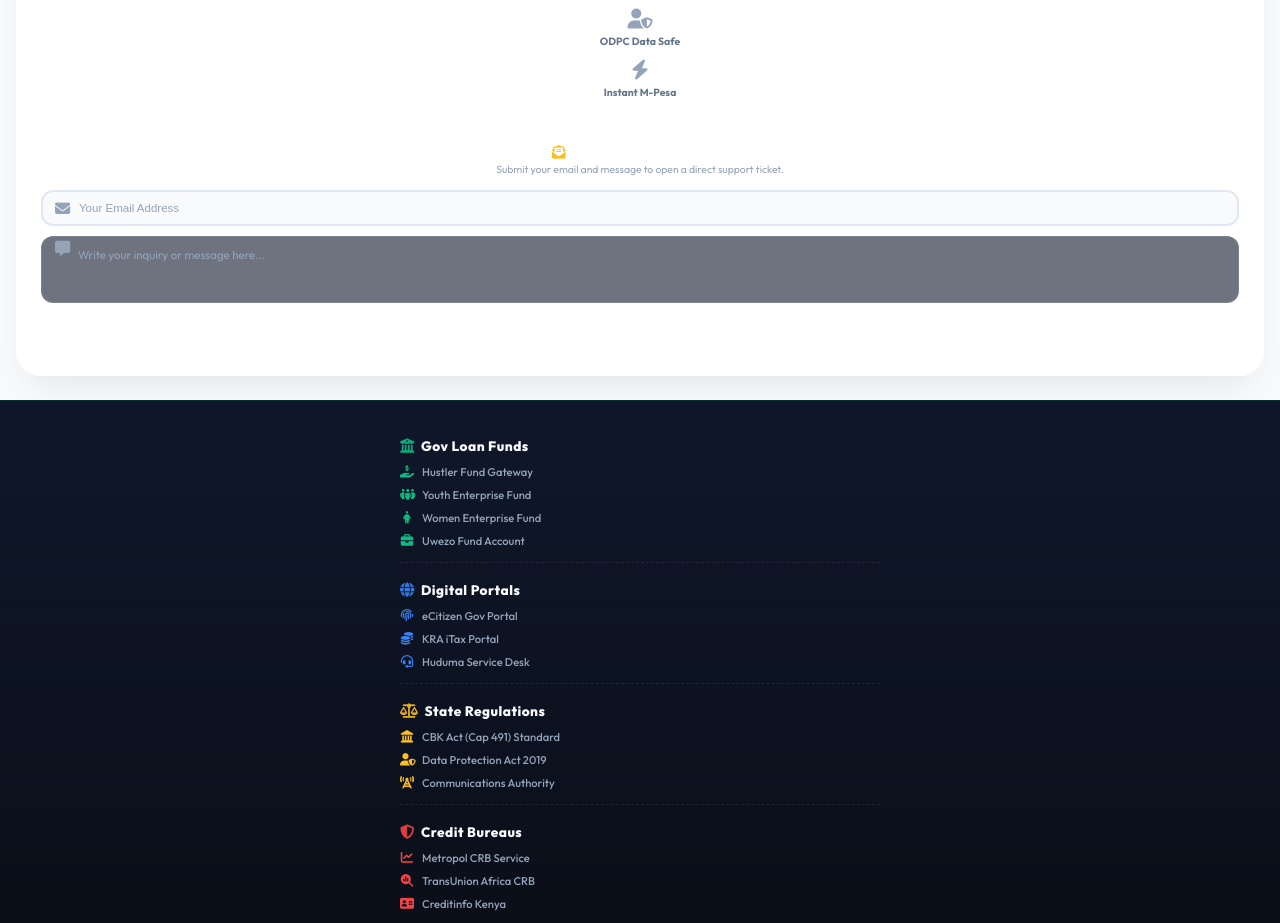
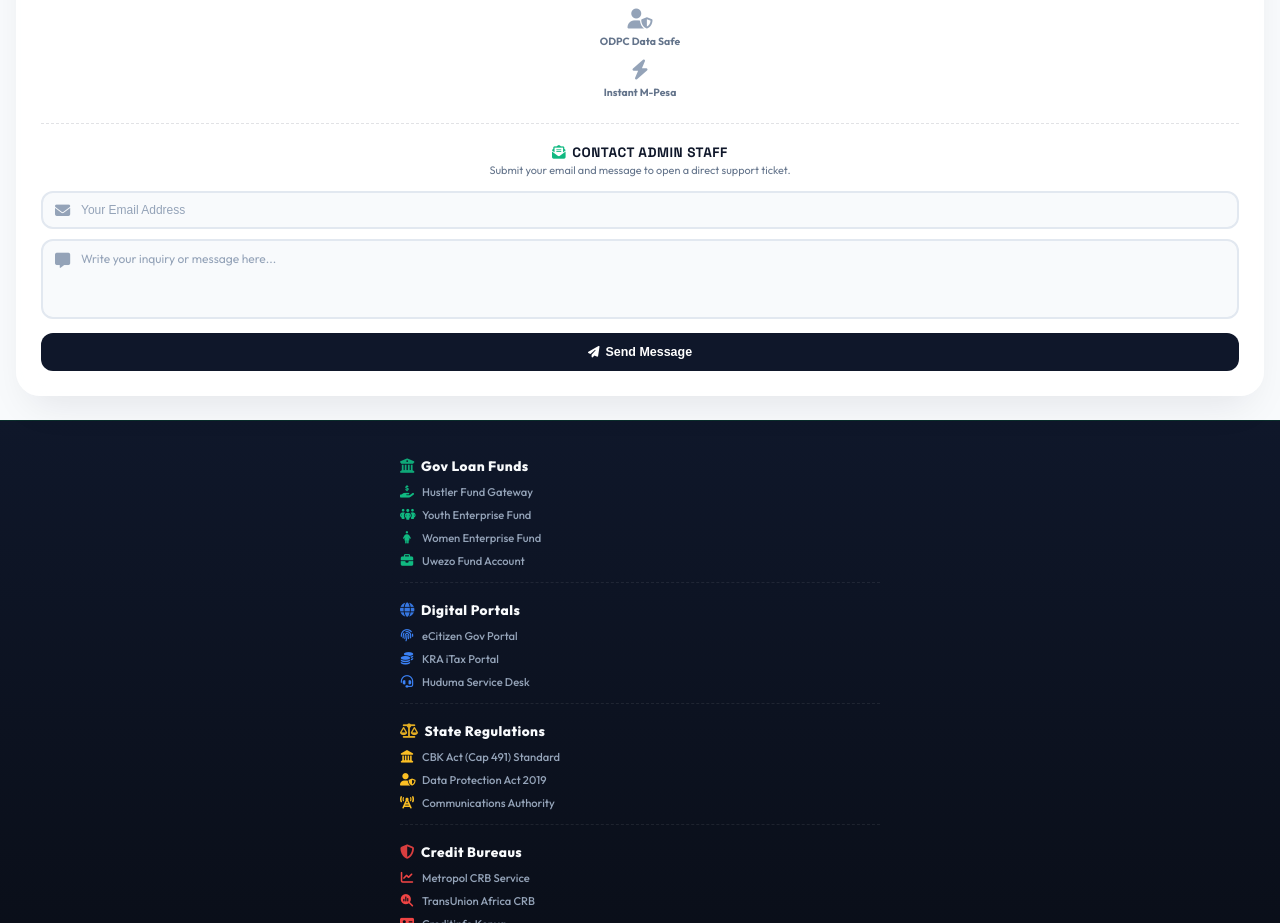
Before and after one commit to InstaPyKe/loans, a plain HTML site: page public/index.html in a window 1280 px wide. Shown: the part 1688-2611 px from the top of the page. Drawn offline with Linux system fonts and the light colour scheme.

Commit message:
fix: resolve contact us UI color conflicts against light glassmorphism card background

```diff
--- a/public/index.html
+++ b/public/index.html
@@ -265,28 +265,28 @@
                 </div>
 
                 <!-- Contact Us Section -->
-                <div style="border-top: 1px dashed rgba(255, 255, 255, 0.12); margin-top: 24px; padding-top: 20px;" class="animate-fade-in delay-7">
+                <div style="border-top: 1px dashed rgba(15, 23, 42, 0.12); margin-top: 24px; padding-top: 20px;" class="animate-fade-in delay-7">
                     <div style="text-align: center; margin-bottom: 14px;">
-                        <h3 style="font-size: 0.85rem; font-weight: 800; color: var(--white); display: flex; align-items: center; justify-content: center; gap: 6px; text-transform: uppercase; letter-spacing: 0.5px;">
-                            <i class="fa-solid fa-envelope-open-text" style="color: var(--accent);"></i> Contact Admin Staff
+                        <h3 style="font-size: 0.85rem; font-weight: 800; color: var(--dark); display: flex; align-items: center; justify-content: center; gap: 6px; text-transform: uppercase; letter-spacing: 0.5px;">
+                            <i class="fa-solid fa-envelope-open-text" style="color: var(--primary);"></i> Contact Admin Staff
                         </h3>
-                        <p style="font-size: 0.65rem; color: #94a3b8; margin-top: 2px;">Submit your email and message to open a direct support ticket.</p>
+                        <p style="font-size: 0.68rem; color: #64748b; margin-top: 2px;">Submit your email and message to open a direct support ticket.</p>
                     </div>
                     <form id="contact-form" style="display: flex; flex-direction: column; gap: 10px;">
                         <div class="input-wrapper">
                             <span class="input-icon"><i class="fa-solid fa-envelope"></i></span>
-                            <input type="email" id="contact-email" class="form-input" placeholder="Your Email Address" required style="font-size: 0.72rem; padding: 10px 12px 10px 36px;">
+                            <input type="email" id="contact-email" class="form-input" placeholder="Your Email Address" required style="font-size: 0.75rem; padding: 10px 12px 10px 38px;">
                         </div>
                         <div class="input-wrapper">
-                            <span class="input-icon" style="top: 12px;"><i class="fa-solid fa-message"></i></span>
-                            <textarea id="contact-message" class="form-input" placeholder="Write your inquiry or message here..." required rows="3" style="font-size: 0.72rem; padding: 10px 12px 10px 36px; resize: none; font-family: inherit; width: 100%; border-radius: var(--border-radius-md); background: rgba(15, 23, 42, 0.6); color: var(--white); border: 1px solid rgba(255,255,255,0.1); outline: none; transition: border-color 0.2s;"></textarea>
+                            <span class="input-icon" style="top: 12px; transform: none;"><i class="fa-solid fa-message"></i></span>
+                            <textarea id="contact-message" class="form-input" placeholder="Write your inquiry or message here..." required rows="3" style="font-size: 0.75rem; padding: 10px 12px 10px 38px; resize: none; font-family: inherit; width: 100%; border-radius: var(--border-radius-md); outline: none; transition: border-color 0.25s; min-height: 80px;"></textarea>
                         </div>
-                        <button type="submit" class="btn-secondary" style="font-size: 0.75rem; padding: 10px; background: rgba(255, 255, 255, 0.08); border-color: rgba(255,255,255,0.15); color: var(--white); cursor: pointer;">
-                            <i class="fa-solid fa-paper-plane" style="margin-right: 4px;"></i> Send Message
+                        <button type="submit" style="width: 100%; padding: 12px; background: var(--dark); color: var(--white); border: none; border-radius: var(--border-radius-md); font-size: 0.78rem; font-weight: 700; cursor: pointer; transition: background 0.2s; display: flex; align-items: center; justify-content: center; gap: 6px;">
+                            <i class="fa-solid fa-paper-plane" style="font-size: 0.72rem;"></i> Send Message
                         </button>
                     </form>
-                    <div id="contact-success" style="display: none; background: rgba(16, 185, 129, 0.15); border: 1px solid #10b981; color: #34d399; padding: 10px; border-radius: var(--border-radius-md); font-size: 0.68rem; font-weight: 700; text-align: center; margin-top: 10px;">
-                        <i class="fa-solid fa-circle-check"></i> Ticket submitted! Our admin staff will review.
+                    <div id="contact-success" style="display: none; background: #ecfdf5; border: 1px solid #10b981; color: #065f46; padding: 10px; border-radius: var(--border-radius-md); font-size: 0.7rem; font-weight: 700; text-align: center; margin-top: 10px;">
+                        <i class="fa-solid fa-circle-check" style="color: #10b981;"></i> Ticket submitted! Our admin staff will review.
                     </div>
                 </div>
             </div>
```
